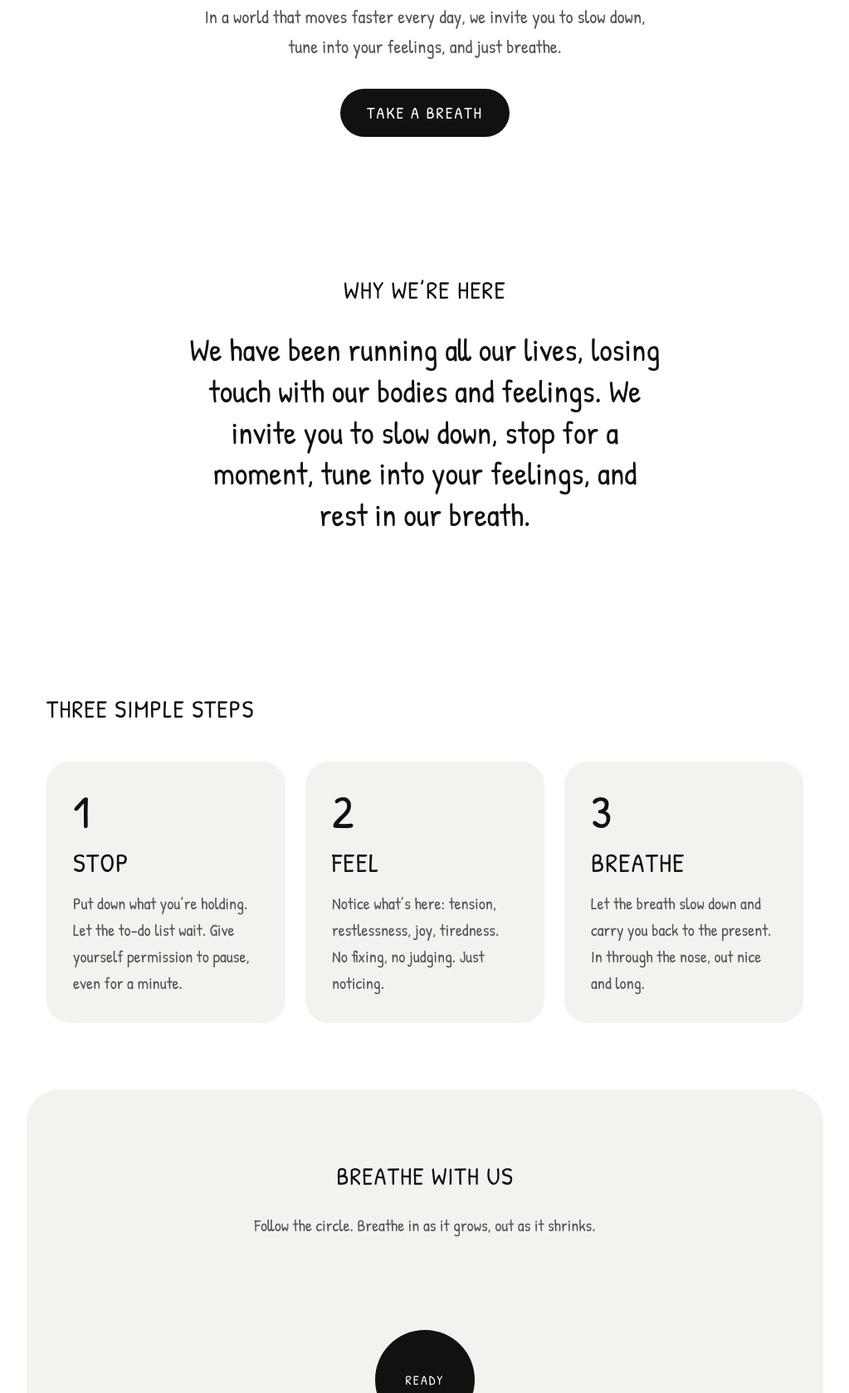
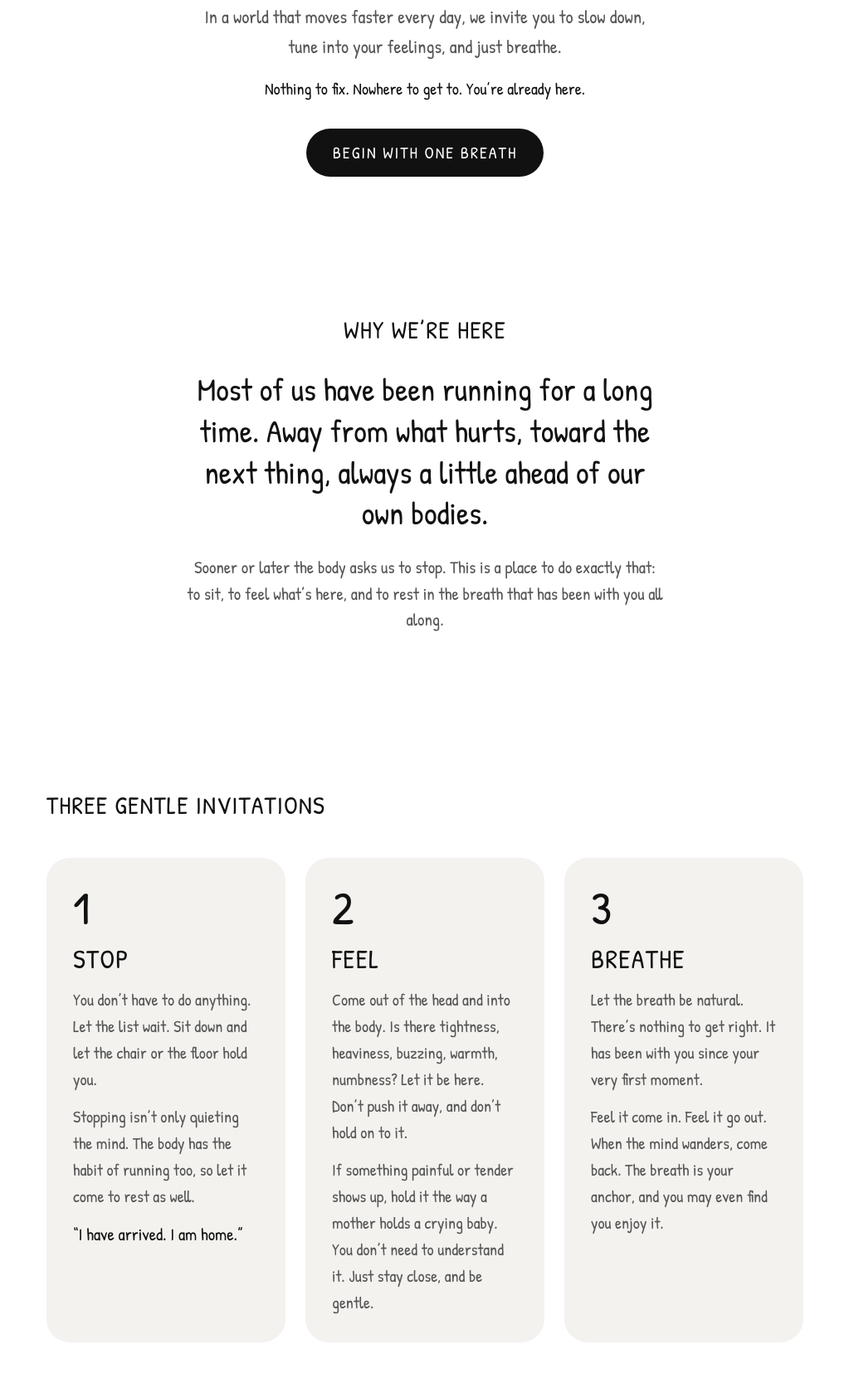
Before and after one commit to Burtwa/stopfeelbreathe, a plain HTML site: page index.html in a window 1280 px wide. Shown: the part 707-2386 px from the top of the page at 83% size, without its empty margins (128-1151 px from the left). Drawn offline with Linux system fonts and the light colour scheme.

Commit message:
Update text and structure in index.html

```diff
--- a/index.html
+++ b/index.html
@@ -25,14 +25,17 @@ nav a:hover{text-decoration:underline;text-underline-offset:6px;text-decoration-
 .rule{display:flex;align-items:center;justify-content:center;gap:.6rem;margin:1rem auto;width:clamp(8.8rem,37vw,19.8rem);color:var(--fg)}
 .rule i{flex:1;height:6px;border-radius:6px;background:currentColor}
 .rule svg{width:38px;height:38px;flex:none}
-.lede{max-width:34rem;margin:2.5rem auto 2rem;color:var(--mute);font-size:1.4rem}
+.lede{max-width:34rem;margin:2.5rem auto 1rem;color:var(--mute);font-size:1.4rem}
+.sub{max-width:34rem;margin:0 auto 2rem;font-size:1.25rem}
 .btn{display:inline-block;background:var(--fg);color:var(--bg);padding:.8rem 2rem;border-radius:999px;text-decoration:none;text-transform:uppercase;letter-spacing:.1em;border:0;font:inherit;cursor:pointer}
 .btn:hover{opacity:.85}
-.steps{display:grid;gap:1.5rem;grid-template-columns:repeat(auto-fit,minmax(240px,1fr));margin-top:2.5rem}
+.steps{display:grid;gap:1.5rem;grid-template-columns:repeat(auto-fit,minmax(260px,1fr));margin-top:2.5rem}
 .card{background:var(--soft);border-radius:28px;padding:2rem}
 .card .n{font-size:3.5rem;line-height:1}
 .card h3{font-size:2rem;margin:.5rem 0}
-.card p{margin:0;color:var(--mute)}
+.card p{margin:0 0 .8rem;color:var(--mute)}
+.card p:last-child{margin-bottom:0}
+.card .say{color:var(--fg);font-size:1.3rem}
 .breathe{text-align:center;background:var(--soft);border-radius:40px;margin:0 auto;width:calc(100% - 2rem)}
 .breathe-wrap{max-width:960px;margin:0 auto}
 .orb-box{display:grid;place-items:center;height:300px}
@@ -42,15 +45,17 @@ nav a:hover{text-decoration:underline;text-underline-offset:6px;text-decoration-
 .orb span{font-size:1rem}
 .quote{text-align:center}
 .quote p{font-size:clamp(1.6rem,4vw,2.4rem);line-height:1.3;max-width:36rem;margin:1.5rem auto}
+.quote p.small{font-size:1.3rem;color:var(--mute);line-height:1.5}
 footer{text-align:center;padding:3rem 1.5rem 4rem;color:var(--mute)}
 footer .rule{max-width:220px}
+footer .note{max-width:32rem;margin:1.5rem auto 0;font-size:1rem}
 @media (prefers-reduced-motion:reduce){.orb{transition:none}}
 </style>
 </head>
 <body>
 <nav>
   <strong>SFB</strong>
-  <div><a href="#about">About</a><a href="#practice">Practice</a><a href="#breathe">Breathe</a></div>
+  <div><a href="#about">About</a><a href="#practice">Practice</a><a href="#heal">Healing</a><a href="#breathe">Breathe</a></div>
 </nav>
 
 <section class="hero">
@@ -64,28 +69,43 @@ footer .rule{max-width:220px}
   <i></i></div>
   <h1>Breathe</h1>
   <p class="lede">In a world that moves faster every day, we invite you to slow down, tune into your feelings, and just breathe.</p>
-  <a class="btn" href="#breathe">Take a breath</a>
+  <p class="sub">Nothing to fix. Nowhere to get to. You’re already here.</p>
+  <a class="btn" href="#breathe">Begin with one breath</a>
 </section>
 
 <section id="about" class="quote">
   <h2>Why we’re here</h2>
-  <p>We have been running all our lives, losing touch with our bodies and feelings. We invite you to slow down, stop for a moment, tune into your feelings, and rest in our breath.</p>
+  <p>Most of us have been running for a long time. Away from what hurts, toward the next thing, always a little ahead of our own bodies.</p>
+  <p class="small">Sooner or later the body asks us to stop. This is a place to do exactly that: to sit, to feel what’s here, and to rest in the breath that has been with you all along.</p>
 </section>
 
 <section id="practice">
-  <h2>Three simple steps</h2>
+  <h2>Three gentle invitations</h2>
   <div class="steps">
-    <div class="card"><div class="n">1</div><h3>Stop</h3><p>Put down what you’re holding. Let the to-do list wait. Give yourself permission to pause, even for a minute.</p></div>
-    <div class="card"><div class="n">2</div><h3>Feel</h3><p>Notice what’s here: tension, restlessness, joy, tiredness. No fixing, no judging. Just noticing.</p></div>
-    <div class="card"><div class="n">3</div><h3>Breathe</h3><p>Let the breath slow down and carry you back to the present. In through the nose, out nice and long.</p></div>
+    <div class="card"><div class="n">1</div><h3>Stop</h3>
+      <p>You don’t have to do anything. Let the list wait. Sit down and let the chair or the floor hold you.</p>
+      <p>Stopping isn’t only quieting the mind. The body has the habit of running too, so let it come to rest as well.</p>
+      <p class="say">“I have arrived. I am home.”</p></div>
+    <div class="card"><div class="n">2</div><h3>Feel</h3>
+      <p>Come out of the head and into the body. Is there tightness, heaviness, buzzing, warmth, numbness? Let it be here. Don’t push it away, and don’t hold on to it.</p>
+      <p>If something painful or tender shows up, hold it the way a mother holds a crying baby. You don’t need to understand it. Just stay close, and be gentle.</p></div>
+    <div class="card"><div class="n">3</div><h3>Breathe</h3>
+      <p>Let the breath be natural. There’s nothing to get right. It has been with you since your very first moment.</p>
+      <p>Feel it come in. Feel it go out. When the mind wanders, come back. The breath is your anchor, and you may even find you enjoy it.</p></div>
   </div>
+</section>
+
+<section id="heal" class="quote">
+  <h2>Room to heal</h2>
+  <p>Your body knows how to heal. An animal that is hurt withdraws into the forest, lies still, and lets its body do the work. It doesn’t strive or fix. It rests.</p>
+  <p class="small">When you stop, feel and breathe, you do the same: you take care of your body by giving it what it needs. Stopping lets it finally rest. Feeling lets what you’ve been carrying be met with kindness. Breathing brings you home to this moment, again and again. Together they give you and your body room to heal. That’s why we practice.</p>
 </section>
 
 <section id="breathe" class="breathe">
   <div class="breathe-wrap">
-    <h2>Breathe with us</h2>
-    <p style="color:var(--mute)">Follow the circle. Breathe in as it grows, out as it shrinks.</p>
-    <div class="orb-box"><div class="orb" id="orb"><span id="label">Ready</span></div></div>
+    <h2>Rest in the breath</h2>
+    <p style="color:var(--mute)">Follow the circle if it helps: in as it grows, out as it softens. Or close your eyes and let your own natural breath do what it already knows how to do.</p>
+    <div class="orb-box"><div class="orb" id="orb"><span id="label">Here</span></div></div>
     <button class="btn" id="toggle">Begin</button>
   </div>
 </section>
@@ -103,8 +123,8 @@ footer .rule{max-width:220px}
   function exhale(){orb.className='orb out';label.textContent='Out'}
   function cycle(){inhale();timer=setTimeout(function(){exhale();timer=setTimeout(cycle,6000)},4000)}
   btn.addEventListener('click',function(){
-    if(running){clearTimeout(timer);running=false;orb.className='orb';label.textContent='Ready';btn.textContent='Begin'}
-    else{running=true;btn.textContent='Pause';cycle()}
+    if(running){clearTimeout(timer);running=false;orb.className='orb';label.textContent='Here';btn.textContent='Begin'}
+    else{running=true;btn.textContent='Stop';cycle()}
   });
 })();
 </script>
```
